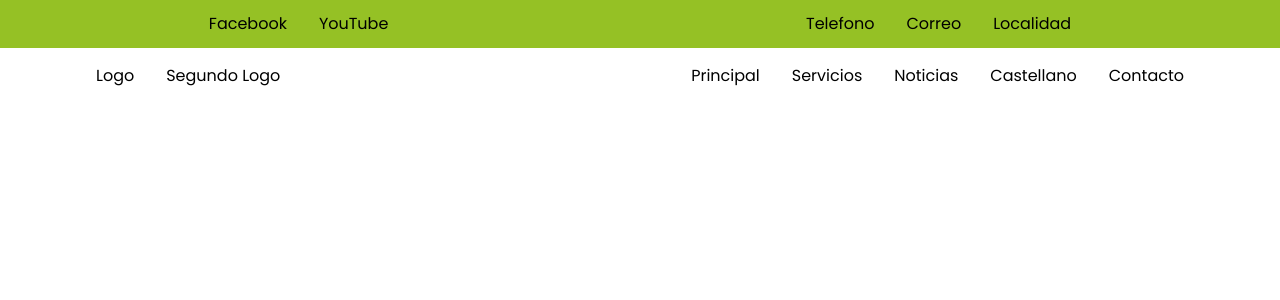
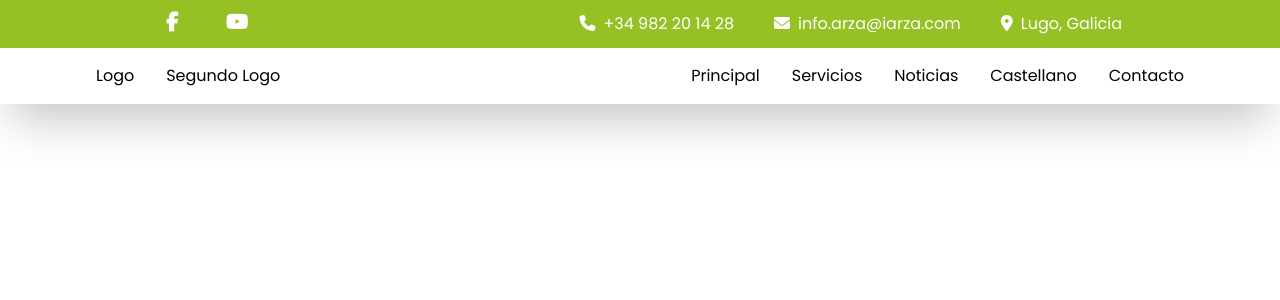
Before and after one commit to meeeww/iarza, a React (Vite) app: page / in a window 1280 px wide. Shown: the top 300 px of the page. Built offline with nearby package versions, Linux system fonts and the light colour scheme.

Commit message:
Updated header

```diff
--- a/index.html
+++ b/index.html
@@ -4,7 +4,8 @@
     <meta charset="UTF-8" />
     <link rel="icon" type="image/svg+xml" href="/vite.svg" />
     <meta name="viewport" content="width=device-width, initial-scale=1.0" />
-    <title>Vite + React</title>
+    <script src="https://kit.fontawesome.com/38818051b5.js" crossorigin="anonymous"></script>
+    <title>Ingeniería Arza</title>
   </head>
   <body>
     <div id="root"></div>
--- a/src/componentes/Header.jsx
+++ b/src/componentes/Header.jsx
@@ -1,21 +1,21 @@
 function Header() {
     return (
-        <header>
+        <header className="headerMain shadow-2xl">
             <div className="flex flex-col justify-center bg-[var(--colorPrincipal)] py-3 md:flex-row md:justify-around">
                 <div className="flex justify-center md:justify-around">
-                    <h2>Facebook</h2>
-                    <h2>YouTube</h2>
+                    <a href="#"><i className="fa-brands fa-facebook-f text-[1.2rem] font-bold text-[var(--colorBlanco)] hover:text-[var(--colorGris)] transition-all"></i></a>
+                    <a href="#"><i className="fa-brands fa-youtube text-[1.2rem] font-bold text-[var(--colorBlanco)] hover:text-[var(--colorGris)] transition-all"></i></a>
                 </div>
                 <div className="flex justify-center md:justify-around">
-                    <h2>Telefono</h2>
-                    <h2>Correo</h2>
-                    <h2>Localidad</h2>
+                    <a href="#" className="text-[1rem] text-[var(--colorBlanco)] hover:text-[var(--colorGris)] transition-all"><i className="fa-solid fa-phone"></i>+34 982 20 14 28 </a>
+                    <a href="#" className="text-[1rem] text-[var(--colorBlanco)] hover:text-[var(--colorGris)] transition-all"><i className="fa-solid fa-envelope"></i>info.arza@iarza.com </a>
+                    <a href="#" className="text-[1rem] text-[var(--colorBlanco)] hover:text-[var(--colorGris)] transition-all"><i className="fa-solid fa-location-dot"></i>Lugo, Galicia</a>
                 </div>
             </div>
             <div className="flex flex-col justify-center mx-[5rem] py-4 md:justify-between md:flex-row">
                 <div className="flex justify-center md:justify-around">
-                    <h1>Logo</h1>
-                    <h1>Segundo Logo</h1>
+                    <a href="#">Logo</a>
+                    <a href="#">Segundo Logo</a>
                 </div>
                 <div className="flex justify-center md:justify-around">
                     <h2>Principal</h2>
--- a/src/estilos/estilos.css
+++ b/src/estilos/estilos.css
@@ -4,19 +4,24 @@
 @tailwind utilities;
 
 
-:root{
+:root {
     --colorPrincipal: #95c125;
     --colorGris: #63686d;
+    --colorBlanco: #ffffff;
 }
 
-body{
+body {
     font-family: 'Poppins', sans-serif;
 }
 
-h1{
+.headerMain a {
     margin-inline: 1rem;
 }
 
-h2{
+.headerMain i {
+    margin-inline: 0.5rem;
+}
+
+.headerMain h2{
     margin-inline: 1rem;
 }
```
